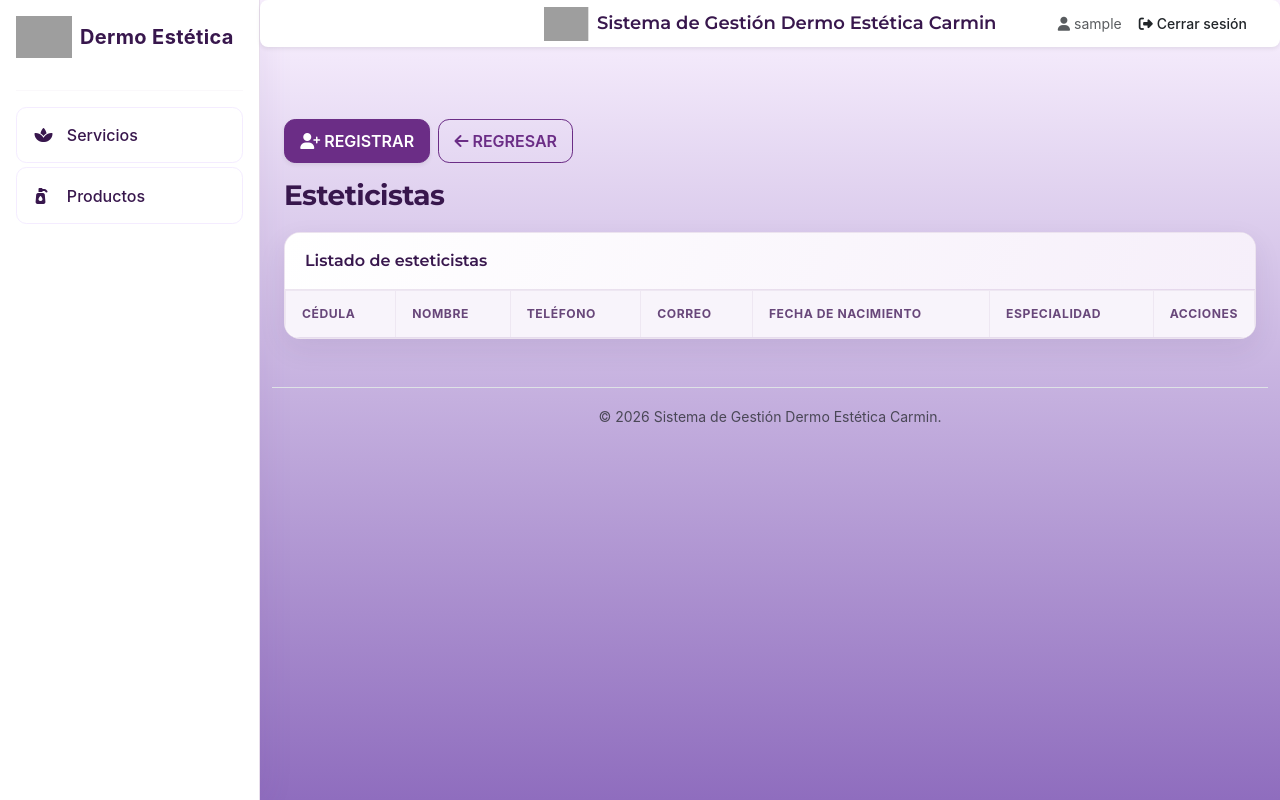
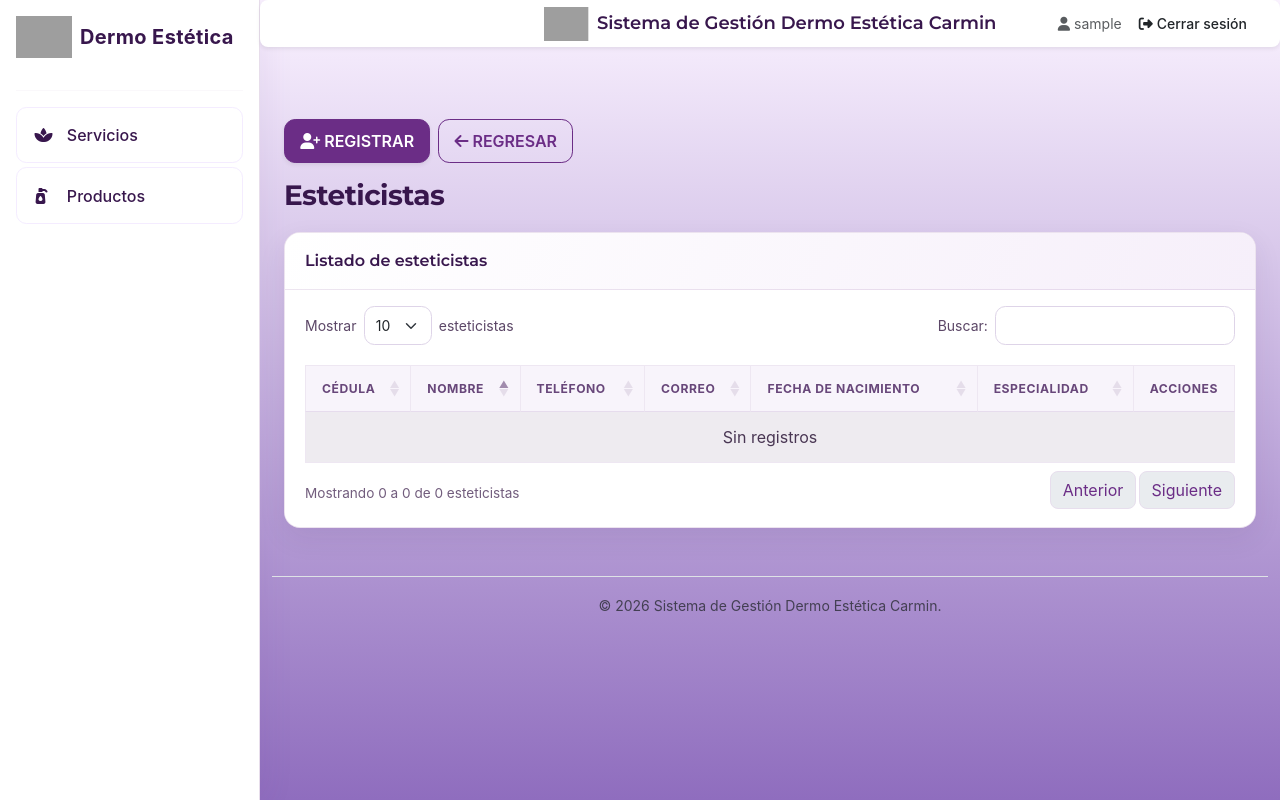
Before and after one commit to gabtryy/proyecto-dermo-estetica-carmin, a PHP site: page /index.php?pagina=esteticistas in a window 1280 px wide. Run offline with PHP 8.4, Linux system fonts and the light colour scheme; the visitor is signed in with stand-in values (Sample User, id 1); lists and menus that the app fills with data are empty; grey boxes are pictures that could not be loaded.

Commit message:
data table

```diff
--- a/css/layout.css
+++ b/css/layout.css
@@ -297,6 +297,85 @@
         .dataTables_wrapper .dataTables_filter input {
             max-width: min(100%, 15rem);
         }
+        #tablausuarios_wrapper {
+            padding: 1rem 1.25rem 1.1rem;
+            color: #5c4767;
+        }
+        #tablausuarios_wrapper > .row:first-child {
+            padding-bottom: 0.85rem;
+        }
+        #tablausuarios_wrapper .dataTables_length label,
+        #tablausuarios_wrapper .dataTables_filter label {
+            display: flex;
+            align-items: center;
+            gap: 0.45rem;
+            margin: 0;
+            color: #5c4767;
+            font-size: 0.875rem;
+        }
+        #tablausuarios_wrapper .dataTables_filter label {
+            justify-content: flex-end;
+        }
+        #tablausuarios_wrapper .dataTables_length select,
+        #tablausuarios_wrapper .dataTables_filter input {
+            min-height: 2.45rem;
+            margin: 0;
+            border: 1px solid #ded4e8;
+            border-radius: 0.65rem;
+            background-color: #ffffff;
+        }
+        #tablausuarios_wrapper .dataTables_length select {
+            min-width: 4.25rem;
+            padding: 0.35rem 1.9rem 0.35rem 0.7rem;
+        }
+        #tablausuarios_wrapper .dataTables_filter input {
+            width: min(100%, 16rem);
+            padding: 0.45rem 0.75rem;
+        }
+        #tablausuarios_wrapper .dataTables_length select:focus,
+        #tablausuarios_wrapper .dataTables_filter input:focus {
+            border-color: var(--purple-muted);
+            outline: 0;
+            box-shadow: 0 0 0 0.2rem rgba(107, 45, 134, 0.14);
+        }
+        .esteticistas-table.table-striped > tbody > tr:nth-of-type(odd) > * {
+            background-color: #fbf8fd !important;
+        }
+        .esteticistas-table.table-hover > tbody > tr:hover > * {
+            background-color: #f3eafb !important;
+        }
+        .esteticistas-table .btn-editar,
+        .esteticistas-table .btn-eliminar {
+            display: inline-flex;
+            width: 2.15rem;
+            height: 2.15rem;
+            align-items: center;
+            justify-content: center;
+            padding: 0;
+            border-radius: 0.6rem;
+        }
+        #tablausuarios_wrapper .dataTables_info {
+            padding-top: 0.55rem;
+            color: #725d7d;
+            font-size: 0.85rem;
+        }
+        #tablausuarios_wrapper .dataTables_paginate .pagination {
+            gap: 0.2rem;
+            margin-bottom: 0;
+        }
+        #tablausuarios_wrapper .dataTables_paginate .page-link {
+            color: var(--purple);
+            border-color: #e7deed;
+            border-radius: 0.5rem;
+        }
+        #tablausuarios_wrapper .dataTables_paginate .page-item.active .page-link {
+            color: #ffffff;
+            background-color: var(--purple);
+            border-color: var(--purple);
+        }
+        #tablausuarios_wrapper .dataTables_paginate .page-link:focus {
+            box-shadow: 0 0 0 0.2rem rgba(107, 45, 134, 0.14);
+        }
         .table-responsive {
             -webkit-overflow-scrolling: touch;
         }
@@ -404,6 +483,20 @@
             box-shadow: 0 0 0 0.2rem rgba(107, 45, 134, 0.2);
         }
         @media (max-width: 575.98px) {
+            #tablausuarios_wrapper {
+                padding: 0.85rem 0.75rem;
+            }
+            #tablausuarios_wrapper .dataTables_filter label {
+                justify-content: flex-start;
+            }
+            #tablausuarios_wrapper .dataTables_filter input {
+                flex: 1 1 auto;
+                width: auto;
+                min-width: 0;
+            }
+            #tablausuarios_wrapper .dataTables_info {
+                white-space: normal;
+            }
             .pagina-modulo .modal-body {
                 padding: 1.1rem;
             }
--- a/js/esteticista.js
+++ b/js/esteticista.js
@@ -1,4 +1,6 @@
-// Función centralizada para enviar AJAX (mismo patrón que cliente.js)
+// Función centralizada para enviar AJAX
+var tablaEsteticistas = null;
+
 function enviaAjaxEst({datos, done, fail, always, url = 'index.php?pagina=esteticistas', type = 'POST', dataType = 'json'}) {
     $.ajax({
         url: url,
@@ -45,29 +47,37 @@ function cargarEspecialidades(selectedId) {
 }
 
 function renderTablaEst(lista) {
-    var $tbody = $('#resultadoconsulta');
-    $tbody.empty();
+    if (!tablaEsteticistas) return;
+    tablaEsteticistas.clear();
+    lista.forEach(function (item) {
+        var cedula = escaparHtmlEst(item.cedula_esteticista);
+        var especialidadId = escaparHtmlEst(item.id_especialidad);
+        var acciones = ''
+            + '<button class="btn btn-sm btn-purple me-1 btn-editar" title="Modificar" data-cedula="' + cedula + '" data-especialidad-id="' + especialidadId + '"><i class="fas fa-edit"></i></button>'
+            + '<button class="btn btn-sm btn-danger btn-eliminar" title="Eliminar" data-cedula="' + cedula + '"><i class="fas fa-trash-alt"></i></button>';
 
-    if (!lista.length) {
-        $tbody.append('<tr><td colspan="7" class="text-center text-muted">Sin registros</td></tr>');
-        return;
-    }
+        tablaEsteticistas.row.add([
+            escaparHtmlEst(item.cedula_esteticista),
+            escaparHtmlEst(item.nombre_esteticista),
+            escaparHtmlEst(item.telefono_esteticista),
+            escaparHtmlEst(item.correo),
+            escaparHtmlEst(item.fecha_nacimiento),
+            escaparHtmlEst(item.especialidad),
+            acciones
+        ]);
+    });
+    tablaEsteticistas.draw();
+}
 
-    lista.forEach(function (item) {
-        var fila = ''
-            + '<tr>'
-            + '<td>' + (item.cedula_esteticista || '') + '</td>'
-            + '<td>' + (item.nombre_esteticista || '') + '</td>'
-            + '<td>' + (item.telefono_esteticista || '') + '</td>'
-            + '<td>' + (item.correo || '') + '</td>'
-            + '<td>' + (item.fecha_nacimiento || '') + '</td>'
-            + '<td>' + (item.especialidad || '') + '</td>'
-            + '<td class="text-nowrap">'
-            +   '<button class="btn btn-sm btn-purple me-1 btn-editar" title="Modificar" data-cedula="' + (item.cedula_esteticista || '') + '" data-especialidad-id="' + (item.id_especialidad || '') + '"><i class="fas fa-edit"></i></button>'
-            +   '<button class="btn btn-sm btn-danger btn-eliminar" title="Eliminar" data-cedula="' + (item.cedula_esteticista || '') + '"><i class="fas fa-trash-alt"></i></button>'
-            + '</td>'
-            + '</tr>';
-        $tbody.append(fila);
+function escaparHtmlEst(valor) {
+    return String(valor == null ? '' : valor).replace(/[&<>"']/g, function (caracter) {
+        return {
+            '&': '&amp;',
+            '<': '&lt;',
+            '>': '&gt;',
+            '"': '&quot;',
+            "'": '&#39;'
+        }[caracter];
     });
 }
 
@@ -173,6 +183,35 @@ function validarFormularioEsteticista(telefono) {
 }
 
 $(document).ready(function () {
+    tablaEsteticistas = $('#tablausuarios').DataTable({
+        pageLength: 10,
+        lengthMenu: [5, 10, 25, 50],
+        order: [[1, 'asc']],
+        columnDefs: [{
+            targets: 6,
+            className: 'text-nowrap text-center',
+            orderable: false,
+            searchable: false
+        }],
+        language: {
+            emptyTable: 'Sin registros',
+            info: 'Mostrando _START_ a _END_ de _TOTAL_ esteticistas',
+            infoEmpty: 'Mostrando 0 a 0 de 0 esteticistas',
+            infoFiltered: '(filtrado de _MAX_ esteticistas)',
+            lengthMenu: 'Mostrar _MENU_ esteticistas',
+            loadingRecords: 'Cargando...',
+            processing: 'Procesando...',
+            search: 'Buscar:',
+            zeroRecords: 'No se encontraron esteticistas',
+            paginate: {
+                first: 'Primero',
+                last: 'Último',
+                next: 'Siguiente',
+                previous: 'Anterior'
+            }
+        }
+    });
+
     function filtrarEntradaEsteticista(input) {
         var posicion = input.selectionStart;
         var antesDelCursor = input.value.slice(0, posicion);
--- a/vista/layouts/header.php
+++ b/vista/layouts/header.php
@@ -9,6 +9,9 @@ $rolUsuario = $_SESSION['nivel'];
     <title><?= htmlspecialchars($paginaActual, ENT_QUOTES, 'UTF-8') ?></title>
     <meta name="viewport" content="width=device-width, initial-scale=1">
     <link href="vendor/bootstrap/css/bootstrap.min.css" rel="stylesheet">
+    <?php if ($paginaActual === 'esteticistas'): ?>
+        <link rel="stylesheet" href="vendor/datatables/css/dataTables.bootstrap5.min.css">
+    <?php endif; ?>
     <link rel="stylesheet" href="vendor/fontawesome/css/all.min.css">
     <link href="https://fonts.googleapis.com/css2?family=Montserrat:wght@400;600;700&display=swap" rel="stylesheet">
     <link rel="stylesheet" href="css/layout.css">
--- a/vista/modulos/esteticistas.php
+++ b/vista/modulos/esteticistas.php
@@ -19,7 +19,7 @@
         <div class="card-body p-0">
             <div class="table-responsive">
                 <table
-                    class="table table-striped table-hover table-bordered align-middle mb-0"
+                    class="table table-striped table-hover table-bordered align-middle mb-0 esteticistas-table"
                     id="tablausuarios"
                     aria-describedby="tabla-esteticistas-desc"
                 >
```
